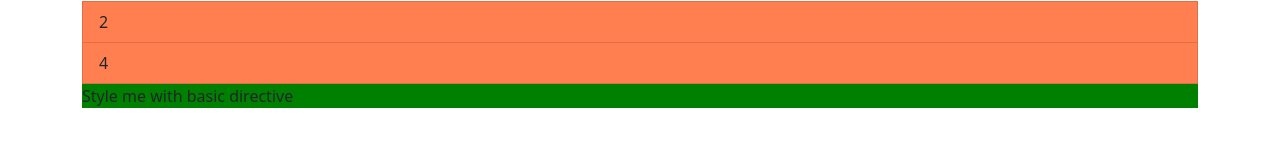
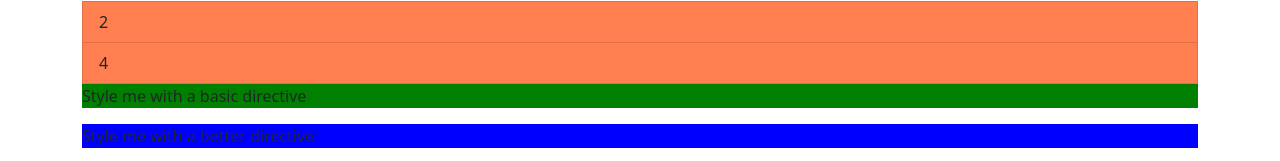
Before and after one commit to jzlvibora/recipe-book, an Angular app: page /section7 in a window 1280 px wide. Shown: the part 874-1035 px from the top of the page. Before the commit the page ends 998 px from the top, so only its background shows below. Built offline with nearby package versions, Linux system fonts and the light colour scheme.

Commit message:
better directive using renderer(better approach)

```diff
--- a/src/app/app.module.ts
+++ b/src/app/app.module.ts
@@ -12,6 +12,7 @@ import { ShoppingListComponent } from './shopping-list/shopping-list.component';
 import { ShoppingEditComponent } from './shopping-list/shopping-edit/shopping-edit.component';
 import { Section7DirectiveComponent } from './section7-directive/section7-directive.component';
 import { BasicHightlightDirective } from './section7-directive/basic-highlight/basic-hightlight.directive';
+import { BetterHighlightDirective } from './section7-directive/better-highlight/better-highlight.directive';
 
 @NgModule({
   declarations: [
@@ -24,7 +25,8 @@ import { BasicHightlightDirective } from './section7-directive/basic-highlight/b
     ShoppingListComponent,
     ShoppingEditComponent,
     Section7DirectiveComponent,
-    BasicHightlightDirective
+    BasicHightlightDirective,
+    BetterHighlightDirective
   ],
   imports: [
     BrowserModule,
--- /dev/null
+++ b/src/app/section7-directive/better-highlight/better-highlight.directive.ts
@@ -0,0 +1,14 @@
+import { Directive, ElementRef, OnInit, Renderer2 } from '@angular/core';
+
+@Directive({
+  selector: '[appBetterHighlight]'
+})
+export class BetterHighlightDirective implements OnInit{
+
+
+  constructor(private elementRef:ElementRef, private renderer:Renderer2) { }
+  ngOnInit(): void {
+   this.renderer.setStyle(this.elementRef.nativeElement, 'background-color','blue')
+  }
+
+}
--- a/src/app/section7-directive/section7-directive.component.html
+++ b/src/app/section7-directive/section7-directive.component.html
@@ -24,7 +24,8 @@
         </li>
         </div>
         </ul>
-        <p appBasicHightlight>Style me with basic directive</p>
+        <p appBasicHightlight>Style me with a basic directive</p>
+        <p appBetterHighlight>Style me with a better directive</p>
         <!-- <ng-template [ngIf]="onlyOdd">
           <p>Only odd</p>
         </ng-template> -->
```
Also changed, not shown: 1 other file (tests, documents, lock files or other folders).
